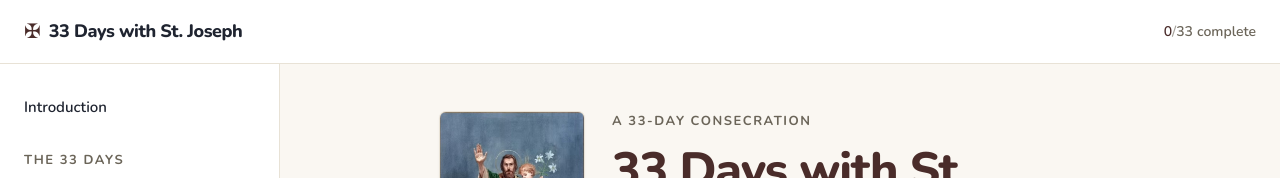
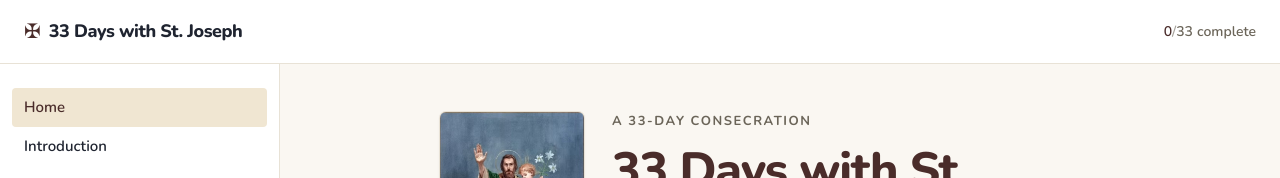
Before and after one commit to lennykioko/saintjoseph, a Next.js app: page / in a window 1280 px wide. Shown: the top 178 px of the page. Built offline with nearby package versions, Linux system fonts and the light colour scheme; no server answers.

Commit message:
Add home page in sidebar

```diff
--- a/components/Sidebar.tsx
+++ b/components/Sidebar.tsx
@@ -85,6 +85,13 @@ function SidebarContent() {
       className="h-full flex flex-col bg-[var(--color-surface)]"
     >
       <div className="flex-1 overflow-y-auto px-3 py-6">
+        <Link
+          href="/"
+          className={linkClass("/", "font-semibold")}
+          aria-current={pathname === "/" ? "page" : undefined}
+        >
+          Home
+        </Link>
         <Link
           href="/introduction"
           className={linkClass("/introduction", "font-semibold")}
```
